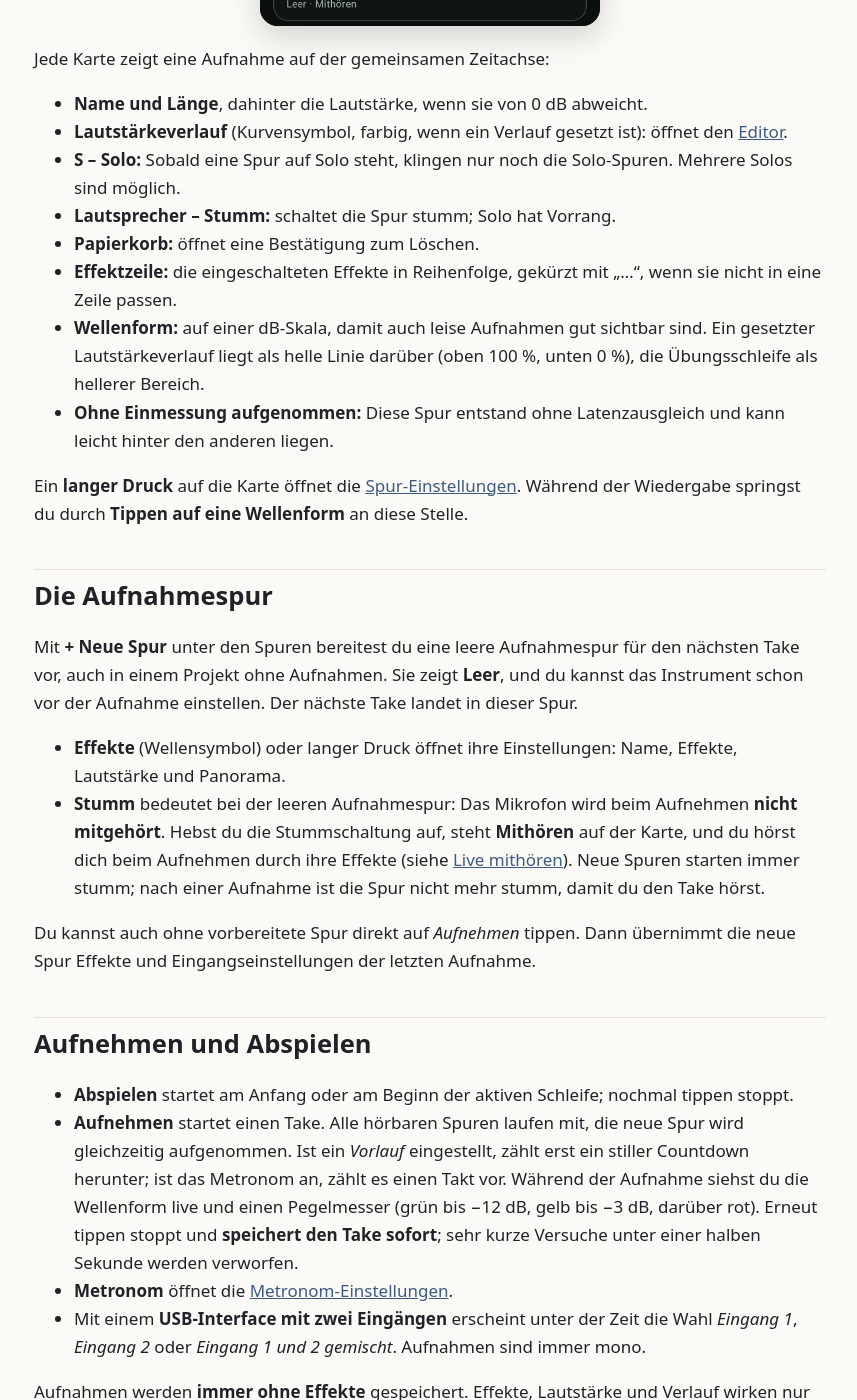
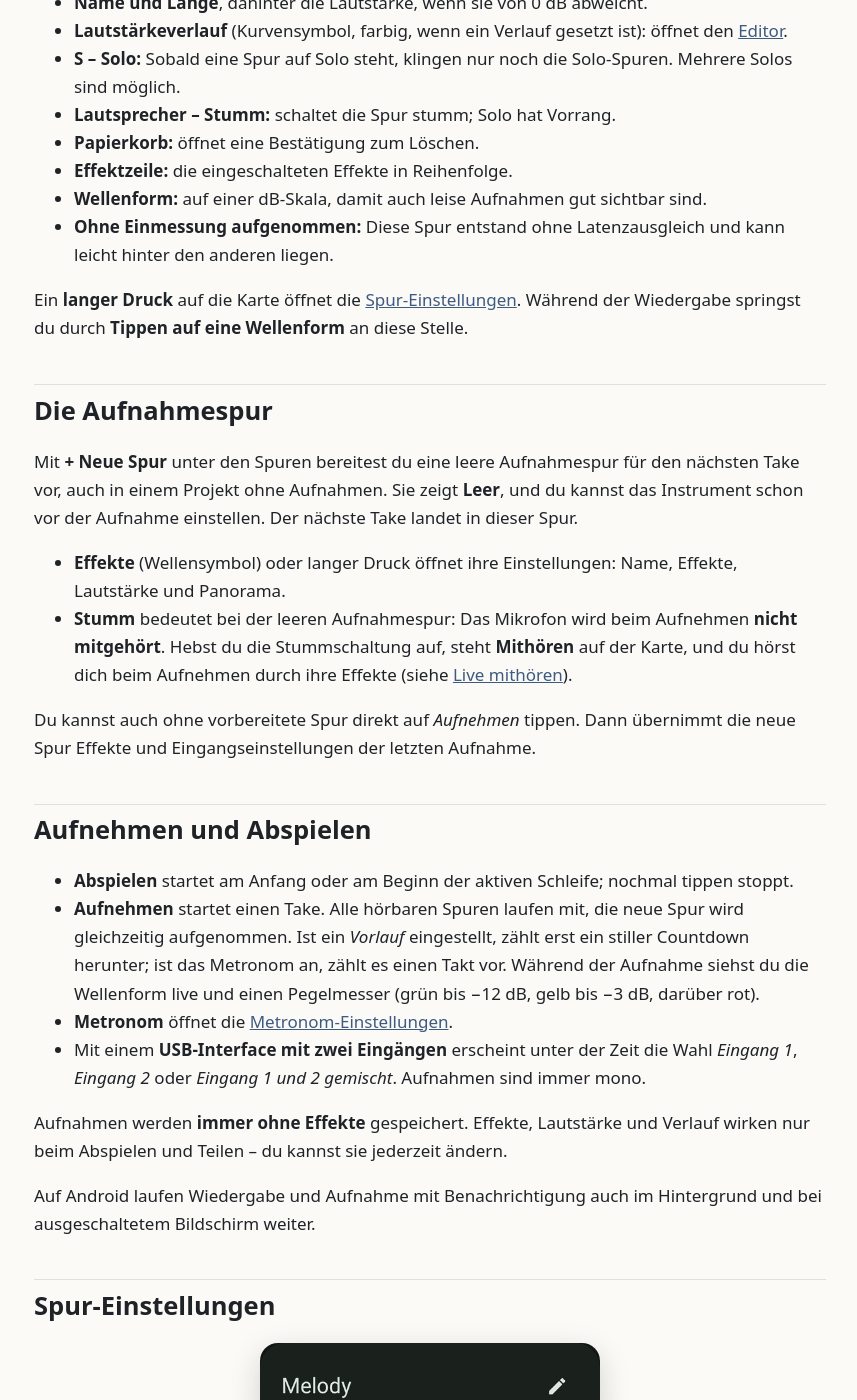
Before and after one commit to bmartensen/my-audio, a Jekyll site: the page built from docs/de/guide.md, in a window 1280 px wide and 1400 px high, scrolled down 3855 px. Shown: the whole window, without its empty margins (210-1067 px from the left). Built offline with Jekyll 4.4.1, drawn with Linux system fonts in a browser that asks for light colours; some of the changed text lies outside the part shown.

Commit message:
Trim the user guide to what each control does
The guide drops design details users need not think about: fallbacks,
defaults, thresholds, layout notes, confirmation dialogs and live-versus-
render differences. The guide content decision records this rule.

```diff
--- a/docs/de/guide.md
+++ b/docs/de/guide.md
@@ -8,7 +8,7 @@ permalink: /de/guide/
 
 # Anleitung
 
-My Audio ist ein Studio auf dem Smartphone: Du hältst eine Idee fest, nimmst Spur für Spur dazu auf, gibst Effekte dazu und teilst das Ergebnis. Diese Anleitung erklärt jeden Bildschirm. Die Bilder stammen von Android; unter Windows sieht alles gleich aus und wird mit der Maus bedient.
+My Audio ist ein Studio auf dem Smartphone. Du hältst eine Idee fest, nimmst Spur für Spur dazu auf, gibst Effekte dazu und teilst das Ergebnis. Diese Anleitung erklärt jeden Bildschirm. Die Bilder stammen von Android. Unter Windows sieht alles gleich aus und wird mit der Maus bedient.
 
 Stand: My Audio {{ site.release }}. Die verfügbaren Installationsdateien stehen auf der [Download-Seite]({{ '/de/#download' | relative_url }}).
 
@@ -62,13 +62,11 @@ Beim ersten Aufnehmen fragt Android nach dem Zugriff aufs Mikrofon. Kopfhörer s
 
 Oben stehen **Zurück**, der Projektname, **Notizen**, **Teilen** und **Projekteinstellungen**. Darunter folgen:
 
-- **Hinweis zur Einmessung**, falls die gewählten Geräte noch nicht eingemessen sind, mit *Jetzt einmessen*.
+- **Hinweis zur Einmessung**, falls die gewählten Geräte noch nicht eingemessen sind.
 - **Übungsschleife:** Ziehe auf der Leiste einen Bereich von mindestens einer halben Sekunde auf; ein kurzes Tippen entfernt ihn. Der Knopf links schaltet die Schleife ein und aus, der Text zeigt ihren Bereich. Ist sie aktiv, beginnt *Abspielen* am Schleifenanfang und wiederholt den Bereich nahtlos. Aufnahmen laufen nie in der Schleife.
-- **Master:** die Effekte auf dem ganzen Mix; Tippen öffnet sie (siehe [Master](#master)).
+- **Master:** die Effekte auf dem ganzen Mix. Tippen öffnet sie (siehe [Master](#master)).
 - **Spuren** und ganz unten die **Aufnahmespur**.
 - **Transportleiste:** Zeit, Abspielen, Aufnehmen und Metronom.
-
-Im Querformat wandern Zeit und Knöpfe in eine Spalte am rechten Rand, damit die Spuren mehr Platz haben.
 
 <img class="shot landscape" src="{{ '/images/project-landscape.png' | relative_url }}" alt="Projekt im Querformat mit mittig angeordnetem Aufnahmeknopf">
 
@@ -83,8 +81,8 @@ Jede Karte zeigt eine Aufnahme auf der gemeinsamen Zeitachse:
 - **S – Solo:** Sobald eine Spur auf Solo steht, klingen nur noch die Solo-Spuren. Mehrere Solos sind möglich.
 - **Lautsprecher – Stumm:** schaltet die Spur stumm; Solo hat Vorrang.
 - **Papierkorb:** öffnet eine Bestätigung zum Löschen.
-- **Effektzeile:** die eingeschalteten Effekte in Reihenfolge, gekürzt mit „…“, wenn sie nicht in eine Zeile passen.
-- **Wellenform:** auf einer dB-Skala, damit auch leise Aufnahmen gut sichtbar sind. Ein gesetzter Lautstärkeverlauf liegt als helle Linie darüber (oben 100 %, unten 0 %), die Übungsschleife als hellerer Bereich.
+- **Effektzeile:** die eingeschalteten Effekte in Reihenfolge.
+- **Wellenform:** auf einer dB-Skala, damit auch leise Aufnahmen gut sichtbar sind.
 - **Ohne Einmessung aufgenommen:** Diese Spur entstand ohne Latenzausgleich und kann leicht hinter den anderen liegen.
 
 Ein **langer Druck** auf die Karte öffnet die [Spur-Einstellungen](#spur-einstellungen). Während der Wiedergabe springst du durch **Tippen auf eine Wellenform** an diese Stelle.
@@ -94,20 +92,20 @@ Ein **langer Druck** auf die Karte öffnet die [Spur-Einstellungen](#spur-einste
 Mit **+ Neue Spur** unter den Spuren bereitest du eine leere Aufnahmespur für den nächsten Take vor, auch in einem Projekt ohne Aufnahmen. Sie zeigt **Leer**, und du kannst das Instrument schon vor der Aufnahme einstellen. Der nächste Take landet in dieser Spur.
 
 - **Effekte** (Wellensymbol) oder langer Druck öffnet ihre Einstellungen: Name, Effekte, Lautstärke und Panorama.
-- **Stumm** bedeutet bei der leeren Aufnahmespur: Das Mikrofon wird beim Aufnehmen **nicht mitgehört**. Hebst du die Stummschaltung auf, steht **Mithören** auf der Karte, und du hörst dich beim Aufnehmen durch ihre Effekte (siehe [Live mithören](#live-mithören)). Neue Spuren starten immer stumm; nach einer Aufnahme ist die Spur nicht mehr stumm, damit du den Take hörst.
+- **Stumm** bedeutet bei der leeren Aufnahmespur: Das Mikrofon wird beim Aufnehmen **nicht mitgehört**. Hebst du die Stummschaltung auf, steht **Mithören** auf der Karte, und du hörst dich beim Aufnehmen durch ihre Effekte (siehe [Live mithören](#live-mithören)).
 
 Du kannst auch ohne vorbereitete Spur direkt auf *Aufnehmen* tippen. Dann übernimmt die neue Spur Effekte und Eingangseinstellungen der letzten Aufnahme.
 
 ## Aufnehmen und Abspielen
 
 - **Abspielen** startet am Anfang oder am Beginn der aktiven Schleife; nochmal tippen stoppt.
-- **Aufnehmen** startet einen Take. Alle hörbaren Spuren laufen mit, die neue Spur wird gleichzeitig aufgenommen. Ist ein *Vorlauf* eingestellt, zählt erst ein stiller Countdown herunter; ist das Metronom an, zählt es einen Takt vor. Während der Aufnahme siehst du die Wellenform live und einen Pegelmesser (grün bis −12 dB, gelb bis −3 dB, darüber rot). Erneut tippen stoppt und **speichert den Take sofort**; sehr kurze Versuche unter einer halben Sekunde werden verworfen.
+- **Aufnehmen** startet einen Take. Alle hörbaren Spuren laufen mit, die neue Spur wird gleichzeitig aufgenommen. Ist ein *Vorlauf* eingestellt, zählt erst ein stiller Countdown herunter; ist das Metronom an, zählt es einen Takt vor. Während der Aufnahme siehst du die Wellenform live und einen Pegelmesser (grün bis −12 dB, gelb bis −3 dB, darüber rot).
 - **Metronom** öffnet die [Metronom-Einstellungen](#metronom).
 - Mit einem **USB-Interface mit zwei Eingängen** erscheint unter der Zeit die Wahl *Eingang 1*, *Eingang 2* oder *Eingang 1 und 2 gemischt*. Aufnahmen sind immer mono.
 
 Aufnahmen werden **immer ohne Effekte** gespeichert. Effekte, Lautstärke und Verlauf wirken nur beim Abspielen und Teilen – du kannst sie jederzeit ändern.
 
-Auf Android laufen Wiedergabe und Aufnahme mit Benachrichtigung auch im Hintergrund und bei ausgeschaltetem Bildschirm weiter. Ein Anruf oder eine andere Unterbrechung stoppt und speichert den Take.
+Auf Android laufen Wiedergabe und Aufnahme mit Benachrichtigung auch im Hintergrund und bei ausgeschaltetem Bildschirm weiter.
 
 ## Spur-Einstellungen
 
@@ -118,7 +116,7 @@ Ein langer Druck auf eine Spur öffnet ihre Einstellungen in Signalreihenfolge.
 **Eingang**
 - **Metronom entfernen** – nur bei Takes, die mit hörbarem Klick aufgenommen wurden: rechnet den mitaufgenommenen Klick heraus.
 - **Übersprechen entfernen** – nur bei Takes, die über Lautsprecher-Wiedergabe aufgenommen wurden: entfernt die anderen Spuren, die der Lautsprecher in die Aufnahme gespielt hat.
-- **Normalisieren** – bringt die Spitze der Aufnahme auf einen Zielpegel (−24 bis 0 dBFS, Standard −6 dBFS).
+- **Normalisieren** – bringt die Spitze der Aufnahme auf einen Zielpegel.
 
 **Effekte** – bis zu sechs, von oben nach unten durchlaufen:
 - **Effekt hinzufügen** bietet die in der [Bibliothek](#effekt-bibliothek) ausgewählten Effekte an.
@@ -151,7 +149,7 @@ Der Hall arbeitet in Stereo; eine Mono-Spur wird dadurch räumlich. Seine Auskli
 
 <img class="shot wide" src="{{ '/images/effect-preview.png' | relative_url }}" alt="Probehören mit Mit/Ohne-Schalter">
 
-- **Probehören** spielt einen etwa sechs Sekunden langen Ausschnitt in Schleife: die Übungsschleife, sonst die aktuelle Position, sonst den Spuranfang. Hat die Spur keinen Ton, erklingt ein mitgelieferter Beispielklang. Änderungen an Reglern hörst du nach einem kurzen Moment im laufenden Loop.
+- **Probehören** spielt einen etwa sechs Sekunden langen Ausschnitt in Schleife.
 - **Mit / Ohne** vergleicht die Kette mit und ohne diesen Effekt.
 - **Live** schickt stattdessen dein Mikrofon durch die Effekte, siehe [Live mithören](#live-mithören).
 
@@ -168,7 +166,7 @@ Probehören ändert nichts am Projekt, bis du *Fertig* tippst.
 
 **Airwindows** sind 478 Effekte von Chris Johnson – von Bandmaschine über Verzerrer bis Hall. Jeder hat eigene Regler mit eigenen Einheiten, eine kurze Beschreibung und:
 - **Standardwerte** setzt alle Regler zurück.
-- **Pegel ausgleichen** (Standard: an) hält die Lautheit gleich, wenn der Effekt eingeschaltet wird – du hörst dann den Klang, nicht nur „lauter“. Schalte es aus, wenn der Effekt bewusst lauter oder leiser machen soll.
+- **Pegel ausgleichen** hält die Lautheit gleich, wenn der Effekt eingeschaltet wird.
 
 Effekte, die erst eine neuere Version von My Audio kennt, bleiben in Projekten erhalten, klingen aber nicht und zeigen *Benötigt eine neuere Version*.
 
@@ -177,14 +175,13 @@ Effekte, die erst eine neuere Version von My Audio kennt, bleiben in Projekten e
 My Audio kann dein Mikrofon in Echtzeit durch Effekte schicken, während du spielst oder singst:
 
 1. **Beim Aufnehmen:** Hebe die Stummschaltung der leeren Aufnahmespur auf. Während der Aufnahme hörst du dich durch ihre Effekte, zusammen mit den anderen Spuren.
-2. **Beim Ausprobieren:** In der Bibliothek und in den Spur-Einstellungen startet **Live** das Mikrofon direkt durch den Effekt zum Ausgang – ohne Wiedergabe und ohne Aufnahme. *Mit / Ohne* vergleicht auch hier.
+2. **Beim Ausprobieren:** In der Bibliothek und in den Spur-Einstellungen startet **Live** das Mikrofon direkt durch den Effekt zum Ausgang – ohne Wiedergabe und ohne Aufnahme.
 
 <img class="shot dialog" src="{{ '/images/live-warning.png' | relative_url }}" alt="Rückfrage vor dem Mithören über Bluetooth">
 
-- **Kopfhörer verwenden.** Am eingebauten Lautsprecher droht Rückkopplung (Pfeifen), über Bluetooth kommt der Klang deutlich verzögert an. My Audio fragt deshalb nach, bevor es dort mithört.
+- **Kopfhörer verwenden.** Am eingebauten Lautsprecher droht Rückkopplung (Pfeifen), über Bluetooth kommt der Klang deutlich verzögert an.
 - **Die Aufnahme bleibt trocken.** Gespeichert wird immer das unbearbeitete Mikrofon; die Effekte wirken danach genau so wie beim Mithören.
 - Die Verzögerung beim Mithören entspricht der eingemessenen Latenz. Mit dem [Audiopuffer](#einstellungen) lässt sie sich verkürzen.
-- Unterschiede zum fertigen Mix: *Normalisieren* wirkt live nicht, und *Pegel ausgleichen* nutzt live eine Schätzung.
 
 ## Master
 
```
Also changed, not shown: docs/en/guide.md (+13 -16 lines), .wiki/decisions.md.
